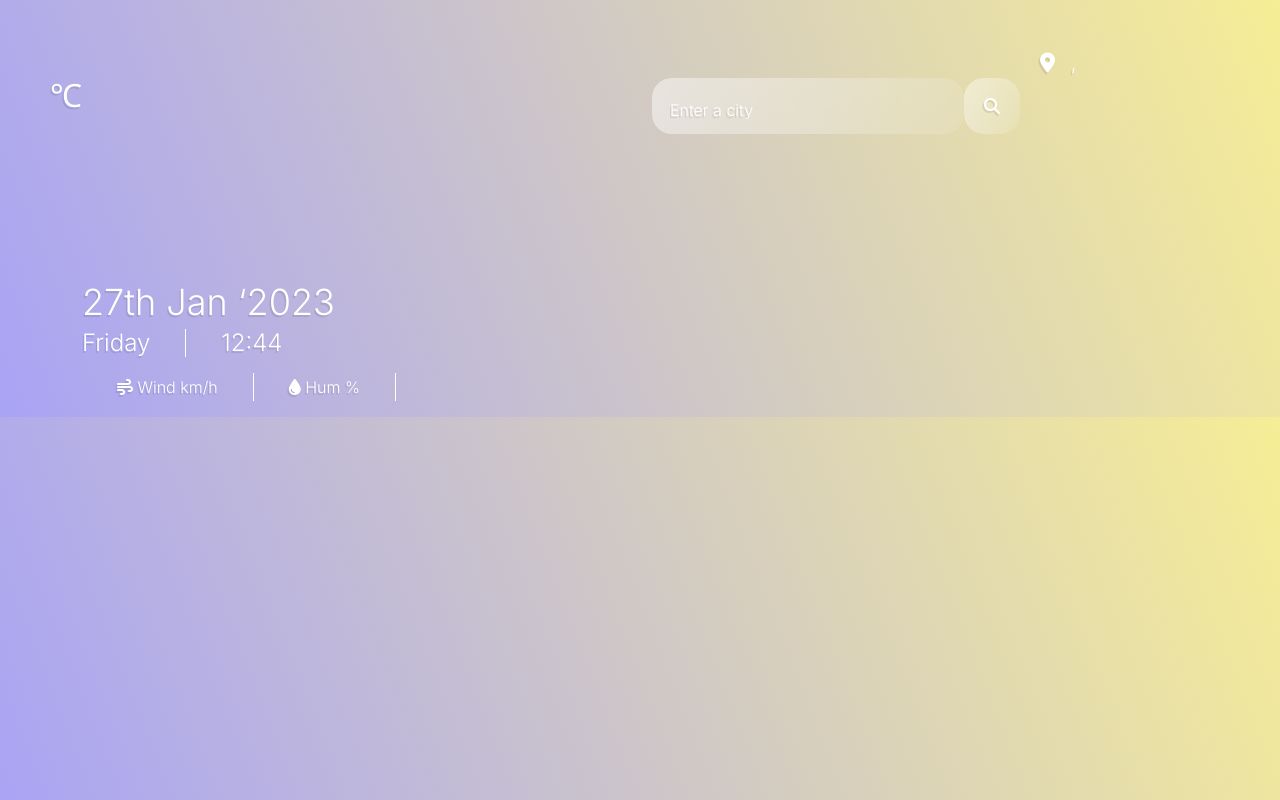
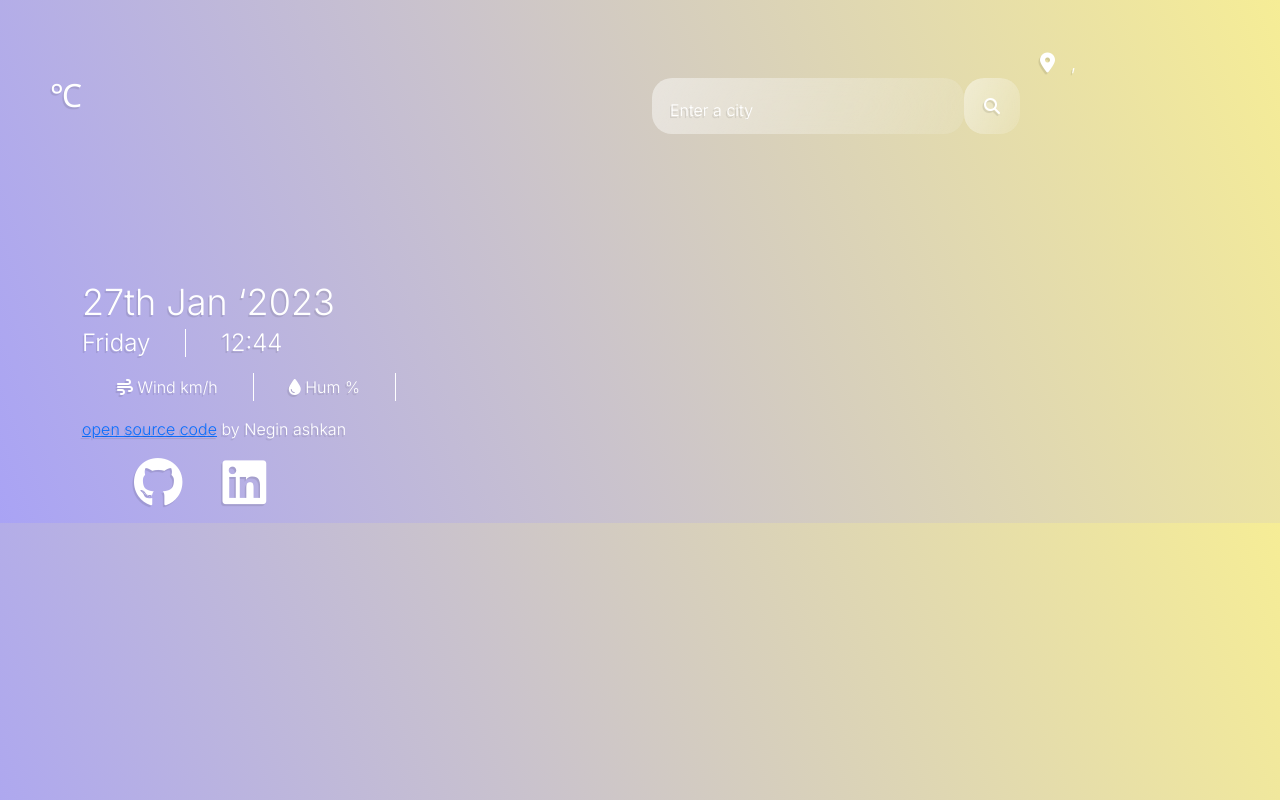
Before and after one commit to neginashkan/weathe-application, a plain HTML site: page index.html in a window 1280 px wide. Drawn offline with nearby package versions, Linux system fonts and the light colour scheme; no server answers.

Commit message:
add link to my GitHub repository.

```diff
--- a/index.html
+++ b/index.html
@@ -102,6 +102,16 @@
         </div>
       </div>
       <div class="weather-forecast" id="weather-forecast"></div>
+       <div class="row">
+        <div class="col-12 mb-3"><a href="https://github.com/neginashkan/weathe-application" target="_blank" rel="noopener noreferrer">open source code</a> by Negin ashkan</div>
+      </div>
+      <div class="row">
+                <div class="col-12">
+          <ul class="github-linkedln-ul">
+            <li><a href="https://github.com/neginashkan" title="github" target="_blank" rel="noopener noreferrer"><i class="fa-brands fa-github style-icon-g-l"></i></a></li>
+            <li><a href="https://www.linkedin.com/in/negin-ashkan-b84302256/" title="linkedin" target="_blank" rel="noopener noreferrer"><i class="fa-brands fa-linkedin style-icon-g-l"></i></a></li>
+          </ul>
+        </div>
     </div>
     <script src="javaScript/index.js"></script>
   </body>
```
